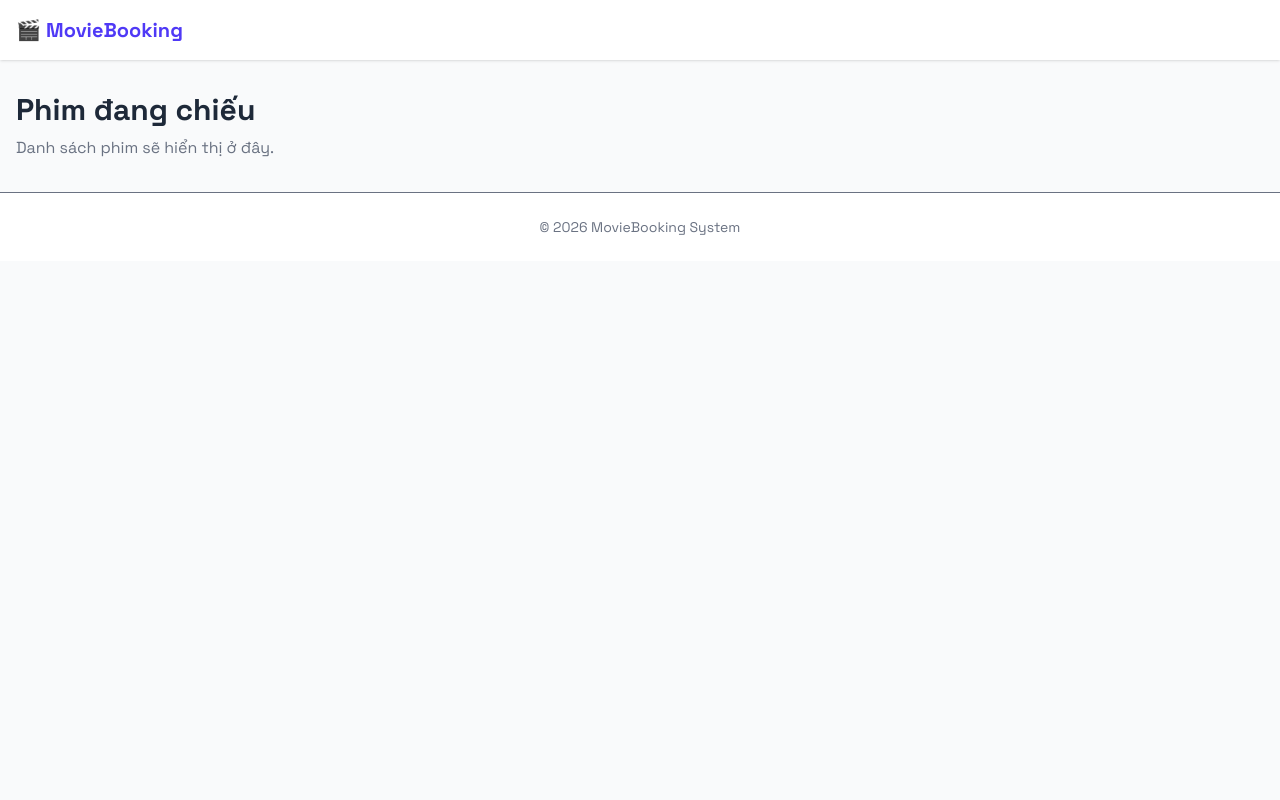
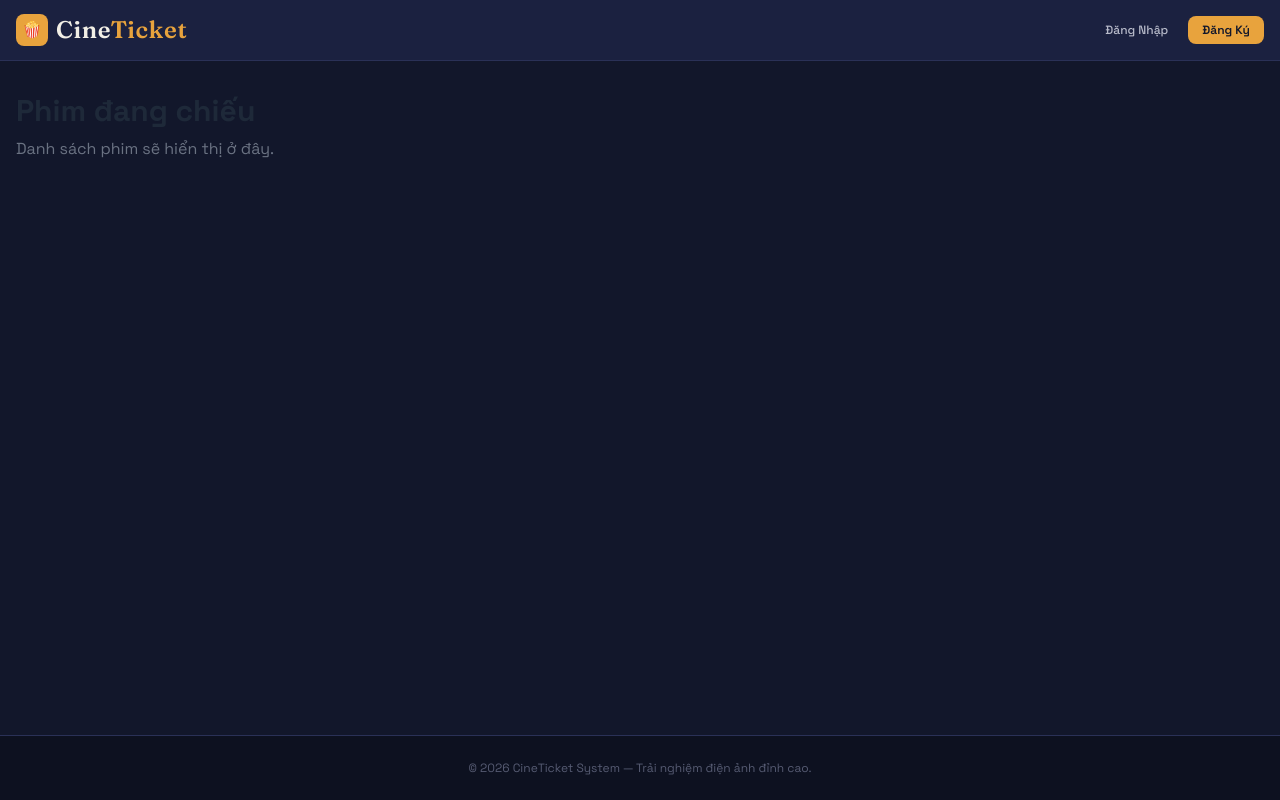
Before and after one commit to DungTran60/movie-booking-system, a React (Vite) app in the folder frontend/: page / in a window 1280 px wide. Built offline with nearby package versions, Linux system fonts and the light colour scheme.

Commit message:
feat(frontend): implement role-based ProtectedRoute, 403 page and logout header UI

```diff
--- /dev/null
+++ b/frontend/src/components/ProtectedRoute.tsx
@@ -0,0 +1,37 @@
+import React from 'react'
+import { Navigate, Outlet } from 'react-router-dom'
+import { useAuth } from '@/context/AuthContext'
+
+interface ProtectedRouteProps {
+  allowedRoles?: string[]
+}
+
+export const ProtectedRoute: React.FC<ProtectedRouteProps> = ({ allowedRoles }) => {
+  const { isAuthenticated, role, loading } = useAuth()
+
+  if (loading) {
+    return (
+      <div className="min-h-screen bg-[#12172B] flex items-center justify-center text-[#E8A33D]">
+        <div className="flex flex-col items-center gap-3">
+          <span className="text-3xl animate-spin">⏳</span>
+          <span className="text-xs uppercase tracking-widest text-[#B7BAC9]">Đang kiểm tra quyền truy cập...</span>
+        </div>
+      </div>
+    )
+  }
+
+  if (!isAuthenticated) {
+    return <Navigate to="/login" replace />
+  }
+
+  if (allowedRoles && allowedRoles.length > 0) {
+    const hasRole = role && allowedRoles.includes(role)
+    if (!hasRole) {
+      return <Navigate to="/unauthorized" replace />
+    }
+  }
+
+  return <Outlet />
+}
+
+export default ProtectedRoute
--- /dev/null
+++ b/frontend/src/features/auth/pages/UnauthorizedPage.tsx
@@ -0,0 +1,21 @@
+import { Link } from 'react-router-dom'
+
+export default function UnauthorizedPage() {
+  return (
+    <div className="min-h-screen bg-[#12172B] text-[#F2EFE6] flex flex-col items-center justify-center p-4">
+      <div className="bg-[#1B2140] border border-[#2A3157] rounded-xl p-8 max-w-md w-full text-center shadow-2xl relative marquee-glow">
+        <div className="text-6xl mb-4">⛔</div>
+        <h1 className="font-display text-3xl font-bold text-[#F2EFE6] mb-2">403 - Forbidden</h1>
+        <p className="text-[#B7BAC9] text-sm mb-6">
+          Bạn không có quyền truy cập vào khu vực này. Vui lòng liên hệ quản trị viên hoặc quay về trang chủ.
+        </p>
+        <Link
+          to="/"
+          className="inline-block bg-[#E8A33D] hover:bg-[#F2B655] text-[#12172B] font-semibold py-2.5 px-6 rounded-lg transition-all"
+        >
+          Quay Về Trang Chủ
+        </Link>
+      </div>
+    </div>
+  )
+}
--- a/frontend/src/layouts/MainLayout.tsx
+++ b/frontend/src/layouts/MainLayout.tsx
@@ -1,24 +1,64 @@
-import { Outlet } from 'react-router-dom'
+import { Outlet, Link } from 'react-router-dom'
+import { useAuth } from '@/context/AuthContext'
 
-// Shared header/footer components sẽ được thêm sau
 export default function MainLayout() {
+  const { isAuthenticated, user, logout } = useAuth()
+
   return (
-    <div className="min-h-screen bg-gray-50">
-      {/* Header */}
-      <header className="bg-white shadow-sm">
-        <div className="max-w-7xl mx-auto px-4 py-4 flex items-center justify-between">
-          <span className="text-xl font-bold text-indigo-600">🎬 MovieBooking</span>
+    <div className="min-h-screen bg-[#12172B] text-[#F2EFE6] flex flex-col font-body">
+      {/* Navigation Header */}
+      <header className="bg-[#1B2140] border-b border-[#2A3157] sticky top-0 z-50">
+        <div className="max-w-7xl mx-auto px-4 py-3.5 flex items-center justify-between">
+          <Link to="/" className="flex items-center gap-2 group">
+            <span className="w-8 h-8 rounded-lg bg-[#E8A33D] flex items-center justify-center text-[#12172B] font-bold">
+              🍿
+            </span>
+            <span className="font-display text-2xl font-semibold tracking-wide text-[#F2EFE6] group-hover:text-[#E8A33D] transition-colors">
+              Cine<span className="text-[#E8A33D]">Ticket</span>
+            </span>
+          </Link>
+
+          <nav className="flex items-center gap-4">
+            {isAuthenticated ? (
+              <div className="flex items-center gap-3">
+                <span className="text-xs px-2.5 py-1 rounded bg-[#0D1120] text-[#E8A33D] border border-[#2A3157] font-mono font-medium">
+                  {user?.role || 'USER'}
+                </span>
+                <button
+                  onClick={() => logout()}
+                  className="bg-[#8C2F3A] hover:bg-[#A63530] text-[#F2EFE6] text-xs font-semibold py-1.5 px-3.5 rounded-lg transition-colors cursor-pointer"
+                >
+                  Đăng Xuất 🚪
+                </button>
+              </div>
+            ) : (
+              <div className="flex items-center gap-2">
+                <Link
+                  to="/login"
+                  className="text-xs text-[#B7BAC9] hover:text-[#E8A33D] font-medium px-3 py-1.5 transition-colors"
+                >
+                  Đăng Nhập
+                </Link>
+                <Link
+                  to="/register"
+                  className="bg-[#E8A33D] hover:bg-[#F2B655] text-[#12172B] text-xs font-semibold px-3.5 py-1.5 rounded-lg transition-all"
+                >
+                  Đăng Ký
+                </Link>
+              </div>
+            )}
+          </nav>
         </div>
       </header>
 
-      {/* Page content */}
-      <main className="max-w-7xl mx-auto px-4 py-8">
+      {/* Main Page Content */}
+      <main className="max-w-7xl mx-auto px-4 py-8 flex-1 w-full">
         <Outlet />
       </main>
 
       {/* Footer */}
-      <footer className="bg-white border-t mt-auto py-6 text-center text-sm text-gray-500">
-        © {new Date().getFullYear()} MovieBooking System
+      <footer className="bg-[#0D1120] border-t border-[#2A3157] py-6 text-center text-xs text-[#565B72] mt-auto">
+        © {new Date().getFullYear()} CineTicket System — Trải nghiệm điện ảnh đỉnh cao.
       </footer>
     </div>
   )
--- a/frontend/src/router/index.tsx
+++ b/frontend/src/router/index.tsx
@@ -4,11 +4,15 @@ import { BrowserRouter, Routes, Route, Navigate } from 'react-router-dom'
 import MainLayout from '@/layouts/MainLayout'
 import AuthLayout from '@/layouts/AuthLayout'
 
-// Feature pages (lazy loaded later - placeholder imports for now)
+// ProtectedRoute component
+import ProtectedRoute from '@/components/ProtectedRoute'
+
+// Feature pages
 import HomePage from '@/features/movie/pages/HomePage'
 import MovieDetailPage from '@/features/movie/pages/MovieDetailPage'
 import LoginPage from '@/features/auth/pages/LoginPage'
 import RegisterPage from '@/features/auth/pages/RegisterPage'
+import UnauthorizedPage from '@/features/auth/pages/UnauthorizedPage'
 import BookingPage from '@/features/booking/pages/BookingPage'
 import PaymentPage from '@/features/payment/pages/PaymentPage'
 import TicketsPage from '@/features/ticket/pages/TicketsPage'
@@ -17,19 +21,39 @@ export default function AppRouter() {
   return (
     <BrowserRouter>
       <Routes>
-        {/* Public routes - Auth layout */}
+        {/* Public auth routes */}
         <Route element={<AuthLayout />}>
           <Route path="/login" element={<LoginPage />} />
           <Route path="/register" element={<RegisterPage />} />
         </Route>
 
-        {/* Main routes */}
+        <Route path="/unauthorized" element={<UnauthorizedPage />} />
+
+        {/* Main layout routes */}
         <Route element={<MainLayout />}>
+          {/* Public routes */}
           <Route path="/" element={<HomePage />} />
           <Route path="/movies/:id" element={<MovieDetailPage />} />
-          <Route path="/booking/:showtimeId" element={<BookingPage />} />
-          <Route path="/payment" element={<PaymentPage />} />
-          <Route path="/tickets" element={<TicketsPage />} />
+
+          {/* Customer protected routes */}
+          <Route element={<ProtectedRoute allowedRoles={['CUSTOMER', 'ADMIN', 'STAFF']} />}>
+            <Route path="/booking/:showtimeId" element={<BookingPage />} />
+            <Route path="/payment" element={<PaymentPage />} />
+            <Route path="/tickets" element={<TicketsPage />} />
+          </Route>
+
+          {/* Admin / Staff protected dashboard route */}
+          <Route element={<ProtectedRoute allowedRoles={['ADMIN', 'STAFF']} />}>
+            <Route
+              path="/dashboard"
+              element={
+                <div className="p-8 text-center bg-[#1B2140] rounded-xl border border-[#2A3157]">
+                  <h1 className="font-display text-2xl font-bold mb-2">Quản Trị Hệ Thống (Dashboard)</h1>
+                  <p className="text-[#B7BAC9] text-sm">Chào mừng Admin / Staff đến với bảng quản trị CineTicket.</p>
+                </div>
+              }
+            />
+          </Route>
         </Route>
 
         {/* Fallback */}
```
